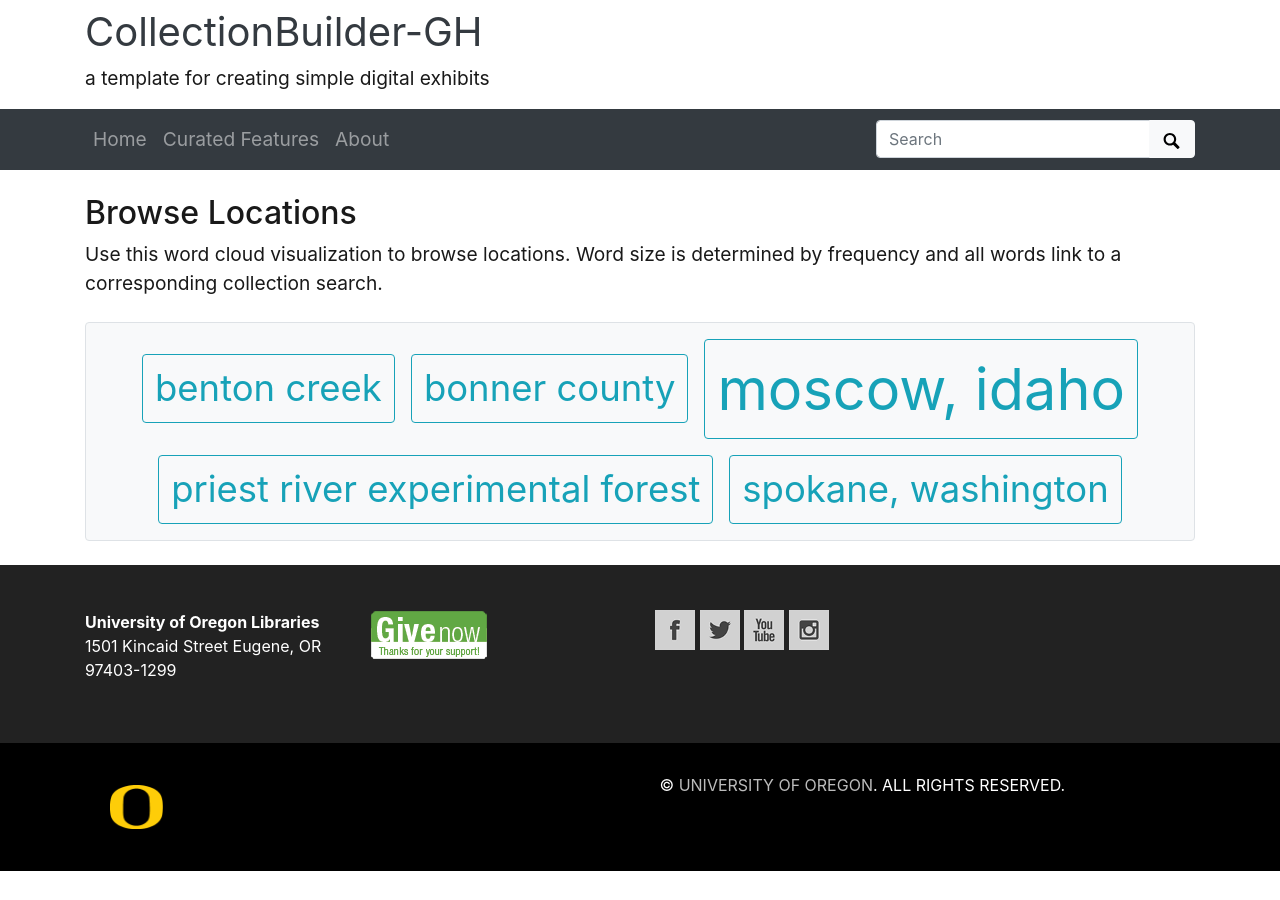
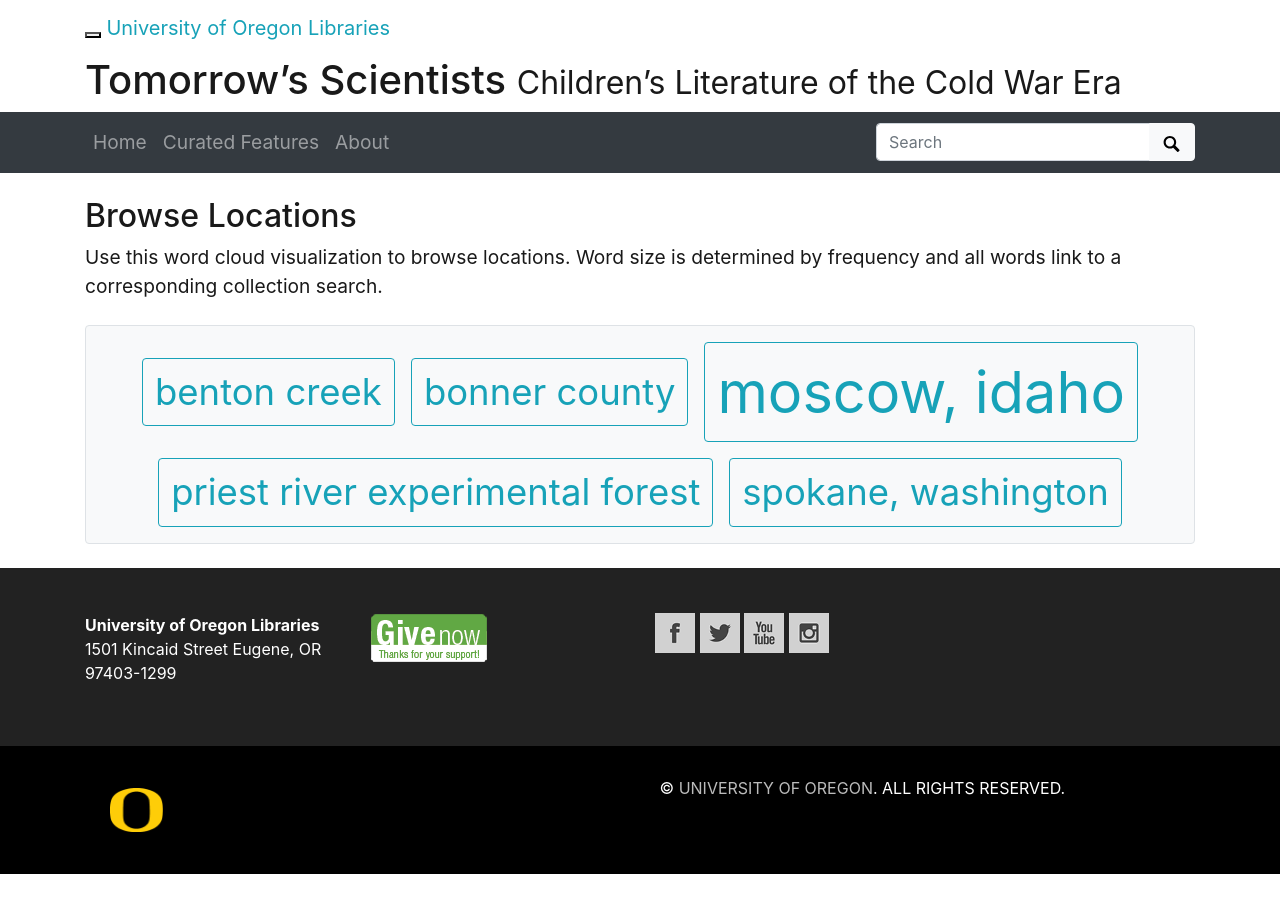
Before and after one commit to muradmikayilzadeh/tomorrows-scientists, a Jekyll site: the page built from pages/locations.md, in a window 1280 px wide. Built offline with Jekyll 4.4.1, drawn with Linux system fonts in a browser that asks for light colours.

Commit message:
Update collection-banner.html

```diff
--- a/_includes/collection-banner.html
+++ b/_includes/collection-banner.html
@@ -1,4 +1,4 @@
-{% if page.layout == "home-infographic" and site.data.theme.featured-image %}
+<!-- {% if page.layout == "home-infographic" and site.data.theme.featured-image %}
 <style>
 .title-card {
     background-color: #25242485;
@@ -44,4 +44,54 @@
     <h1><a class="text-dark font-weight-normal" href="{{ site.baseurl }}/" >{{ site.title }}</a></h1>
             {% if site.tagline %}<p>{{ site.tagline }}</p>{% endif %}
 </div>
-{%- endif -%}
+{%- endif -%} -->
+
+  <div id="header-navbar" class="navbar navbar-default navbar-static-top navbar-inverse" role="navigation">
+  <div class="container">
+    <div class="navbar-header">
+    <button type="button" class="navbar-toggle" data-toggle="collapse" data-target="#user-util-collapse">
+      <span class="sr-only">Toggle navigation</span>
+      <span class="icon-bar"></span>
+      <span class="icon-bar"></span>
+      <span class="icon-bar"></span>
+    </button>
+    <a class="navbar-brand" href="https://library.uoregon.edu/">University of Oregon Libraries</a>
+    </div>
+
+    <div class="collapse navbar-collapse" id="user-util-collapse">
+      <div class="navbar-right">
+
+  <ul class="nav navbar-nav">
+      <li><a href="https://expo.uoregon.edu/">Digital Exhibits</a></li>
+  </ul>
+
+  <ul class="nav navbar-nav">
+
+      <li>
+        <a href="https://expo.uoregon.edu/users/sign_in">Sign in</a>
+      </li>
+      <li>
+        <a data-behavior="contact-link" data-target="report-problem-form" href="tomorrows-scientists/contact/new.html">Feedback</a>
+      </li>
+  </ul>
+</div>
+
+
+    </div>
+  </div>
+</div>
+
+<div class="masthead image-masthead ">
+    <span class='background-container' style="background-image: url('../images/577/140%2c1130%2c1606%2c160/1800%2c180/0/default.jpg')"></span>
+    <span class='background-container-gradient'></span>
+
+
+
+  <div class="container site-title-container">
+    <div class="site-title h1">
+        Tomorrow’s Scientists
+          <small>Children’s Literature of the Cold War Era</small>
+    </div>
+  </div>
+
+</div>
```
